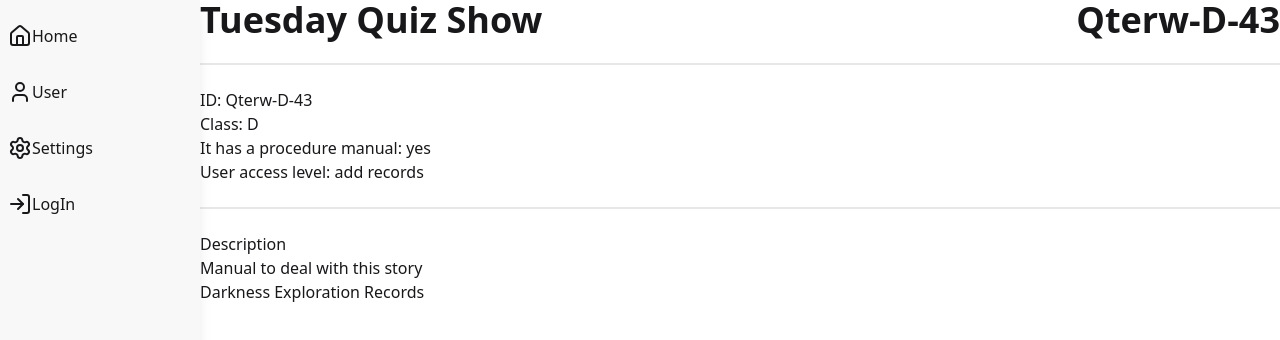
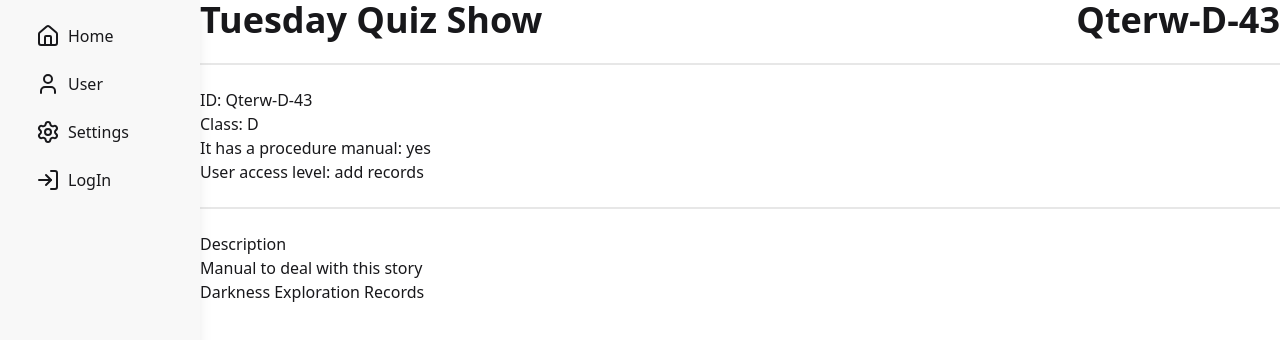
Before and after one commit to nravesz/DarknessExplorationRecord, a React app in the folder frontend/: page / in a window 1280 px wide. Shown: the top 340 px of the page. Built offline with nearby package versions, Linux system fonts and the light colour scheme; the HTML template or start-up script is replaced by a standard one.

Commit message:
style: sidebar

```diff
--- a/frontend/src/features/layout/sidebar/SideBar.tsx
+++ b/frontend/src/features/layout/sidebar/SideBar.tsx
@@ -4,12 +4,12 @@ import SideBarButton from './SideBarButton';
 
 function SideBar() {
   return (
-    <div className="flex flex-col bg-base-200 h-screen w-50 items-start py-4 shadow-lg">
+    <div className="flex flex-col bg-base-200 h-screen w-50 space-y-2 items-center py-4 shadow-lg">
       <SideBarButton name={"Home"} icon={Home} route={ROUTES.HOME} />
       <SideBarButton name={"User"} icon={User} route={ROUTES.HOME} />
       <SideBarButton name={"Settings"} icon={Settings} route={ROUTES.HOME} />
       <SideBarButton name={"LogIn"} icon={LogIn} route={ROUTES.LOGIN} />
-    </div>
+      </div>
   );
 }
 
--- a/frontend/src/features/layout/sidebar/SideBarButton.tsx
+++ b/frontend/src/features/layout/sidebar/SideBarButton.tsx
@@ -11,8 +11,8 @@ function SideBarButton({ name, icon: Icon, route }: Props) {
   const navigate = useNavigate();
 
   return (
-    <button className="w-4/5 mb-4 p-2 rounded hover:bg-base-300" onClick={() => navigate(route)}>
-      <div className="flex flex-row">
+    <button className="w-4/5 pl-4 p-2 rounded hover:bg-base-300" onClick={() => navigate(route)}>
+      <div className="flex flex-row space-x-2">
         <Icon size={24} />
         <div>{name}</div>
       </div>
```
